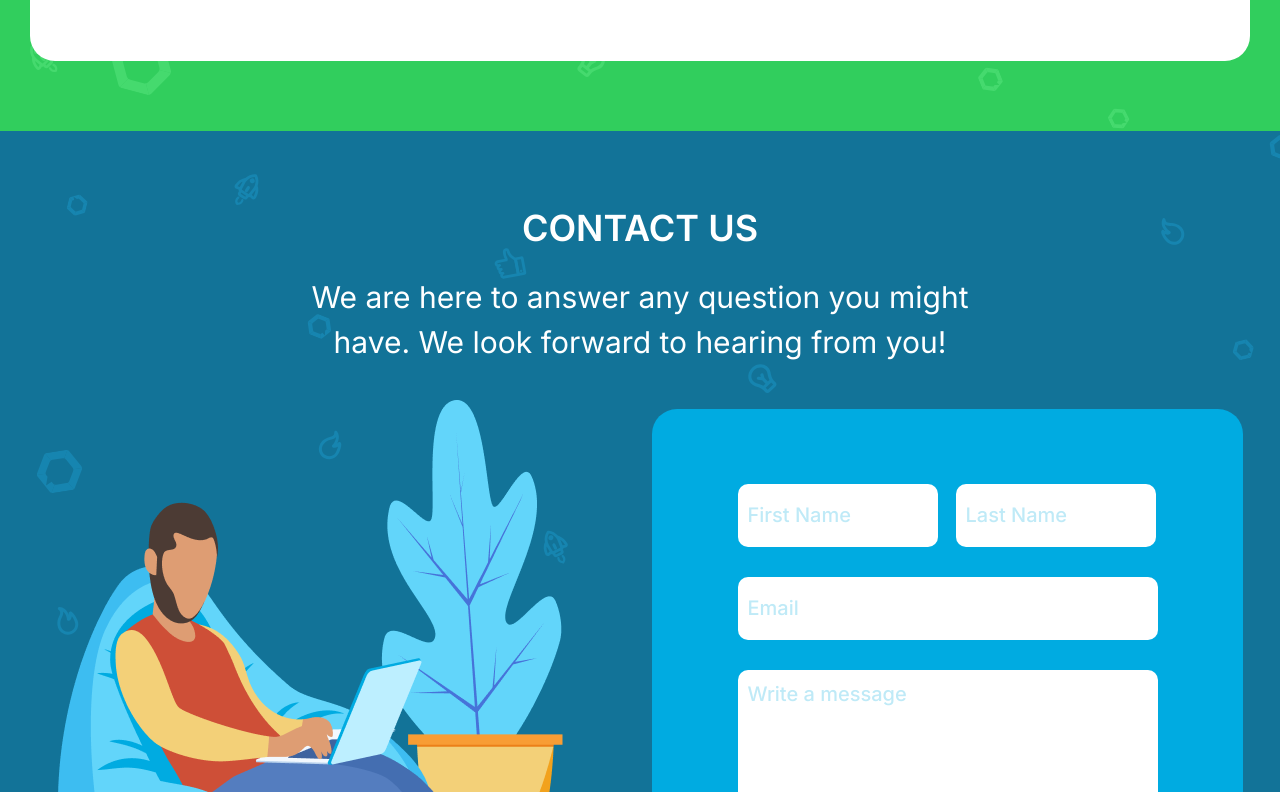
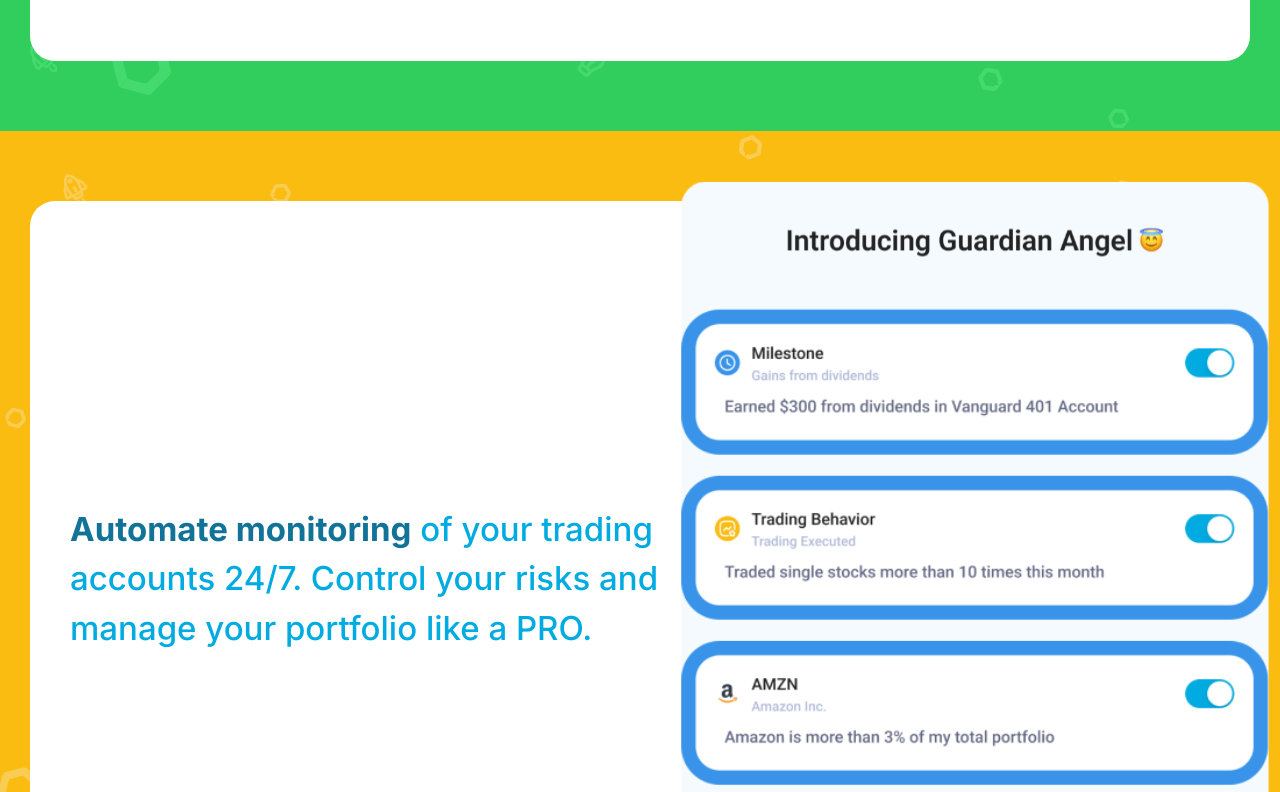
Before and after one commit to yousafsabir/Stockclubs-landing-page, a Next.js app: page / in a window 1280 px wide. Shown: the part 3048-3840 px from the top of the page. Built offline with nearby package versions, Linux system fonts and the light colour scheme.

Commit message:
feat (ui): Automate Section added

```diff
--- /dev/null
+++ b/src/app/_components/Automate.jsx
@@ -0,0 +1,44 @@
+import Image from "next/image";
+
+export default function Automate() {
+    return (
+        <section className="py-[70px] px-[30px] bg-automate-bg">
+            <div className="px-[40px] bg-white py-[60px] max-w-[1512px] rounded-[25px] mx-auto">
+                <div className="max-w-[1209px] flex gap-[65px] mx-auto items-center">
+                    <h2 className="text-[33px] font-medium">
+                        <span className="text-primary-dark font-bold">
+                            Automate monitoring
+                        </span>{" "}
+                        of your trading accounts 24/7. Control your risks and
+                        manage your portfolio like a PRO.
+                    </h2>
+                    <div className="min-w-[470px] scale-125 relative h-[636px] bg-automate-card-bg">
+                        <div className="absolute left-0 right-0 top-[40%] -translate-y-[40%] flex flex-col gap-4">
+                            <Image
+                                className="hover:scale-[1.2] transition-transform"
+                                src="/automate-pic-1.png"
+                                width={600}
+                                height={350}
+                                alt="Automate Illustrations"
+                            />
+                            <Image
+                                className="hover:scale-[1.2] transition-transform"
+                                src="/automate-pic-2.png"
+                                width={600}
+                                height={350}
+                                alt="Automate Illustrations"
+                            />
+                            <Image
+                                className="hover:scale-[1.2] transition-transform"
+                                src="/automate-pic-3.png"
+                                width={600}
+                                height={350}
+                                alt="Automate Illustrations"
+                            />
+                        </div>
+                    </div>
+                </div>
+            </div>
+        </section>
+    );
+}
--- a/src/app/page.jsx
+++ b/src/app/page.jsx
@@ -3,6 +3,7 @@
 import Brokerage from "./_components/Brokerage";
 import Track from "./_components/Track";
 import Contact from "./_components/Contact";
+import Automate from "./_components/Automate";
 
 export default function Home() {
     return (
@@ -11,6 +12,7 @@
             <Signup />
             <Brokerage />
             <Track />
+            <Automate />
             <Contact />
         </>
     );
--- a/tailwind.config.js
+++ b/tailwind.config.js
@@ -15,6 +15,8 @@
                 "signup-bg": "url('/signup-bg.svg')",
                 "brokerage-bg": "url('/brokerage-bg.svg')",
                 "track-bg": "url('/track-bg.svg')",
+                "automate-bg": "url('/automate-bg.svg')",
+                "automate-card-bg": "url('/automate-pic-base.svg')",
                 "contact-us-bg": "url('/contact-us-bg.svg')",
             },
             colors: {
```
Also changed, not shown: public/automate-pic-base.svg (added).
